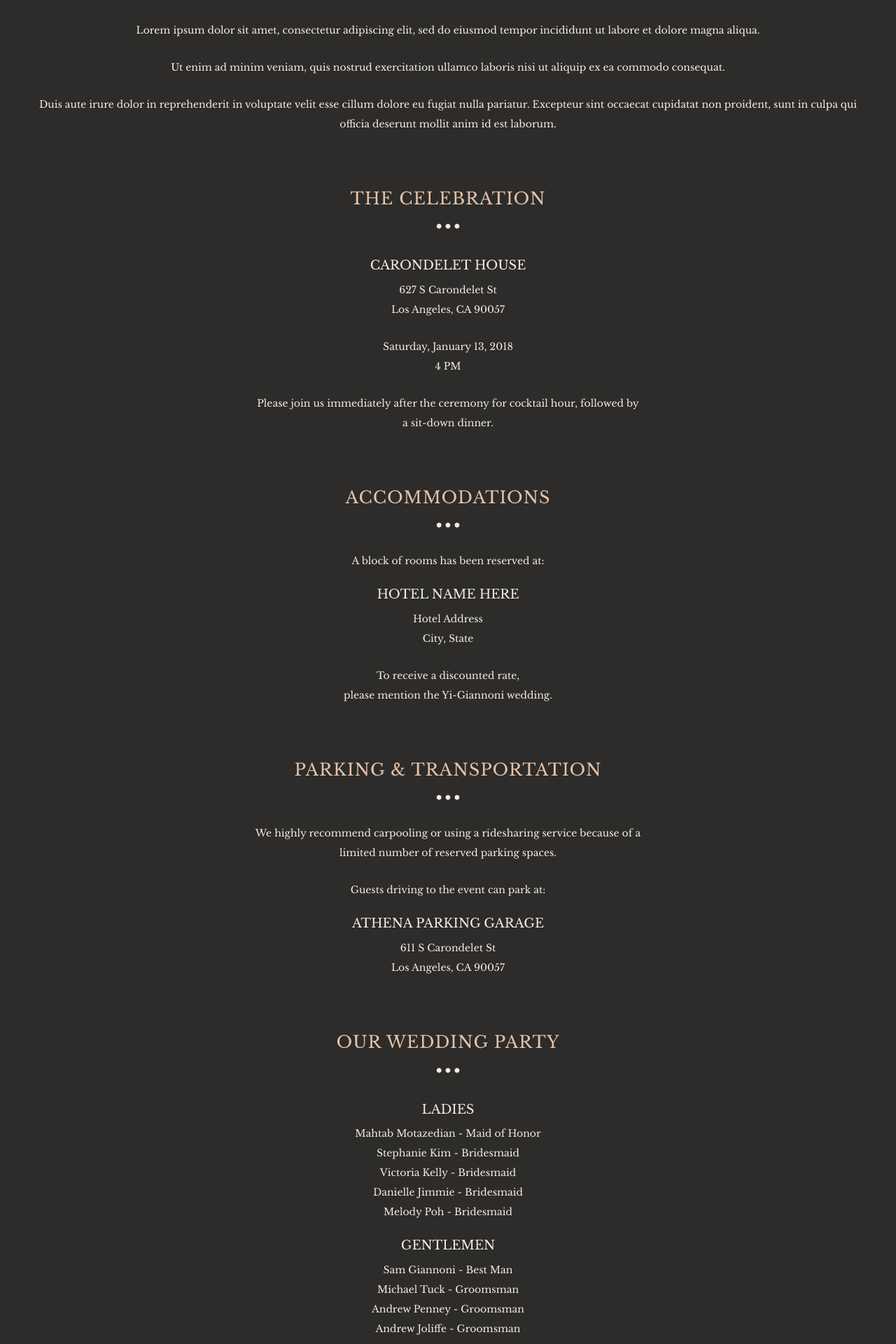
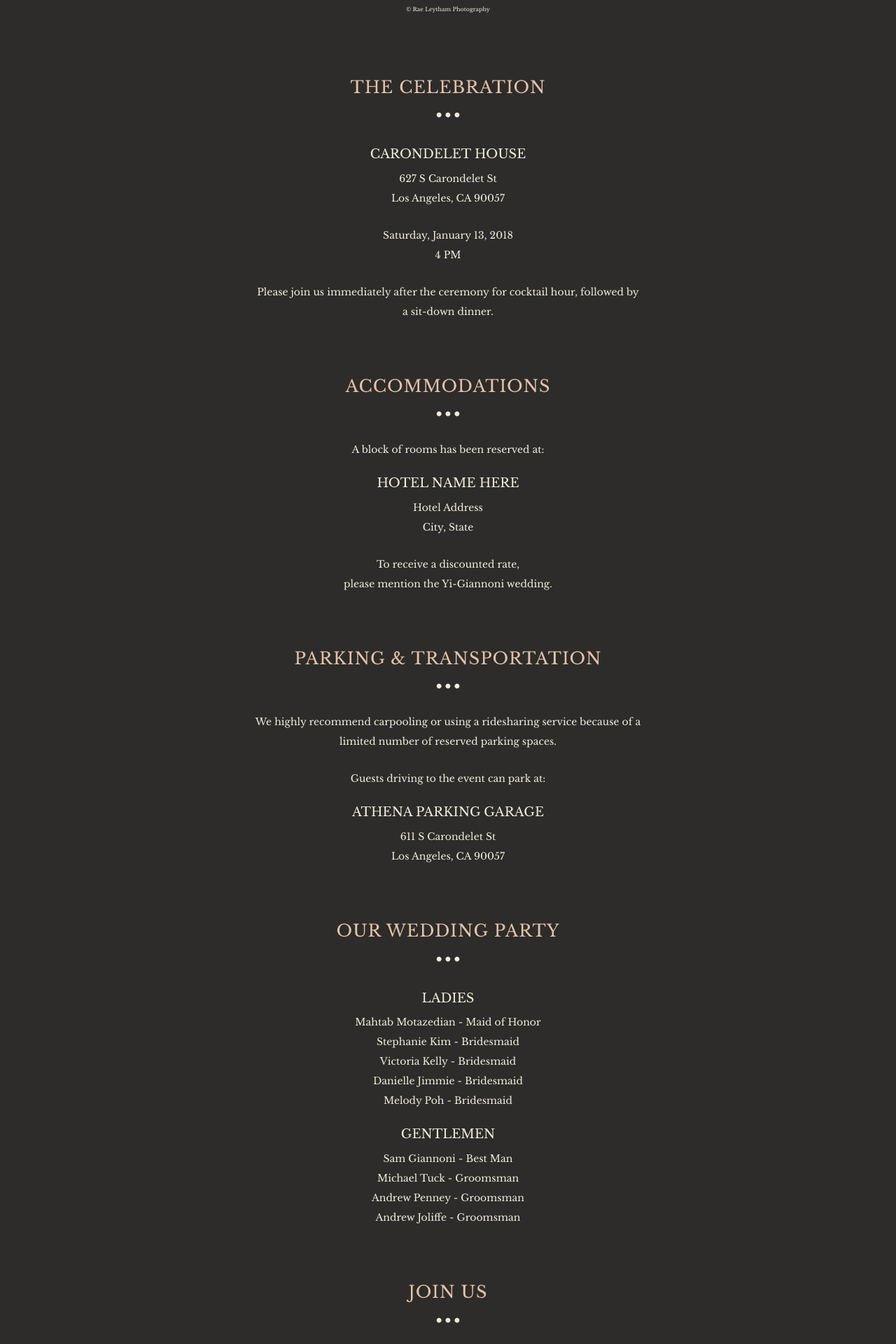
Before and after one commit to juliamgiannoni/juliannoni, a PHP site: page / in a window 1280 px wide. Shown: the part 3257-5177 px from the top of the page at 70% size. Run offline with PHP 8.4, Linux system fonts and the light colour scheme; some libraries are stand-ins or nearby versions.

Commit message:
Update photo section

```diff
--- a/assets/css/main.css
+++ b/assets/css/main.css
@@ -168,3 +168,8 @@ a:after {
 div.proposal {
     padding-bottom: 30px;
 }
+
+p.copyright {
+    font-size: 8px;
+    margin-bottom: 0;
+}
--- a/home.html
+++ b/home.html
@@ -66,12 +66,12 @@
 		</div>
 	</div>
 
-	<!-- ========== THE PROPOSAL SECTION ========== -->
+	<!-- ========== PHOTOS SECTION ========== -->
 	<section id="portfolio" name="portfolio"></section>
 	<div id="f">
 		<div class="container">
 			<div class="row centered">
-				<h3>THE PROPOSAL</h3>
+				<h3>PHOTOS</h3>
 				<p class="centered"><i class="icon icon-circle"></i><i class="icon icon-circle"></i><i class="icon icon-circle"></i></p>
 					<div class="row">
 							<div class="col-lg-8 col-lg-offset-2">
@@ -118,12 +118,10 @@
 											<a href="assets/img/JJ13.jpg" data-toggle="lightbox" data-gallery="example-gallery" class="col-sm-4">
 													<img src="assets/img/JJ13.jpg" class="img-responsive">
 											</a>
+											<p class="copyright">© Rae Leytham Photography</p>
 									</div>
 							</div>
 					</div>
-					<p>Lorem ipsum dolor sit amet, consectetur adipiscing elit, sed do eiusmod tempor incididunt ut labore et dolore magna aliqua.</p>
-					<p>Ut enim ad minim veniam, quis nostrud exercitation ullamco laboris nisi ut aliquip ex ea commodo consequat.</p>
-					<p>Duis aute irure dolor in reprehenderit in voluptate velit esse cillum dolore eu fugiat nulla pariatur. Excepteur sint occaecat cupidatat non proident, sunt in culpa qui officia deserunt mollit anim id est laborum.</p>
 				</div>
 			</div>
 		</div>
@@ -264,9 +262,5 @@
     <script src="assets/js/smoothscroll.js"></script>
 	<script src="assets/js/main.js"></script>
 
-	$(document).on('click', '[data-toggle="lightbox"]', function(event) {
-    event.preventDefault();
-    $(this).ekkoLightbox();
-	});
 </body>
 </html>
```
